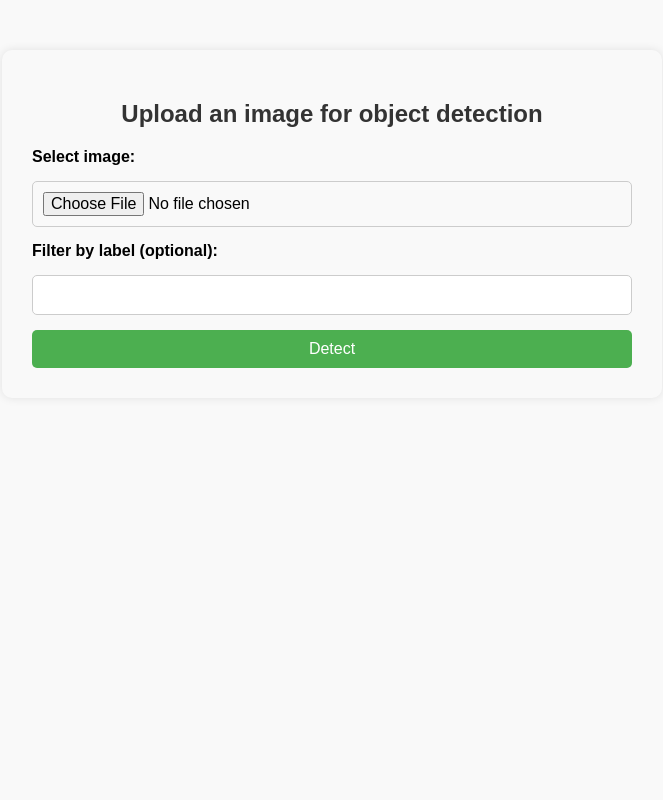
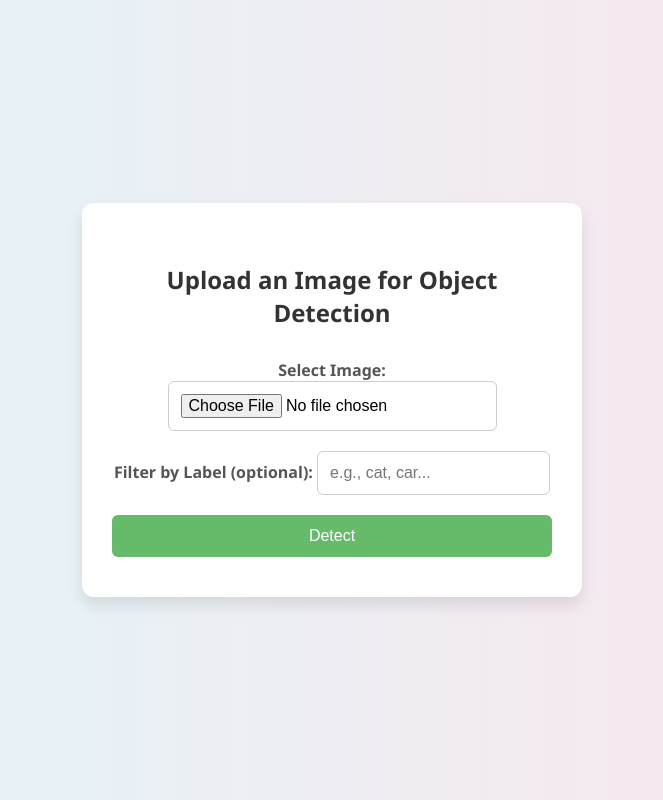
Before and after one commit to edanurarslan/Dockerized-Object-Detection-with-YOLOV8, a plain HTML site: page api_endpoint/pages/index.html in a window 1280 px wide. Shown: the whole page, without its empty margins (308-971 px from the left). Drawn offline with Linux system fonts and the light colour scheme.

Commit message:
General code cleanup and UI improvements

```diff
--- a/api_endpoint/pages/index.html
+++ b/api_endpoint/pages/index.html
@@ -1,66 +1,94 @@
 <!DOCTYPE html>
-<html>
+<html lang="en">
 <head>
+  <meta charset="UTF-8">
   <title>Object Detection</title>
   <style>
     body {
-      font-family: Arial, sans-serif;
-      max-width: 600px;
-      margin: 50px auto;
-      background-color: #f9f9f9;
-      padding: 30px;
-      border-radius: 10px;
-      box-shadow: 0 0 10px rgba(0,0,0,0.1);
+      margin: 0;
+      font-family: 'Segoe UI', Tahoma, Geneva, Verdana, sans-serif;
+      background: linear-gradient(to right, #e0f7fa, #fce4ec);
+      display: flex;
+      align-items: center;
+      justify-content: center;
+      min-height: 100vh;
+    }
+
+    .container {
+      background-color: #fff;
+      padding: 40px 30px;
+      border-radius: 12px;
+      box-shadow: 0 8px 16px rgba(0, 0, 0, 0.1);
+      max-width: 500px;
+      width: 100%;
+      box-sizing: border-box;
+      text-align: center;
     }
 
     h2 {
-      text-align: center;
+      margin-bottom: 30px;
       color: #333;
     }
 
     form {
       display: flex;
       flex-direction: column;
-      gap: 15px;
+      gap: 20px;
+    }
+
+    label {
+      font-weight: 600;
+      text-align: left;
+      color: #555;
     }
 
     input[type="file"],
     input[type="text"] {
-      padding: 10px;
-      font-size: 1em;
-      border-radius: 5px;
+      padding: 12px;
+      font-size: 1rem;
       border: 1px solid #ccc;
+      border-radius: 6px;
+      transition: border-color 0.3s ease;
+    }
+
+    input[type="file"]:hover,
+    input[type="text"]:focus {
+      border-color: #66bb6a;
+      outline: none;
     }
 
     input[type="submit"] {
-      padding: 10px;
-      background-color: #4CAF50;
+      background-color: #66bb6a;
       color: white;
-      font-size: 1em;
       border: none;
-      border-radius: 5px;
+      padding: 12px;
+      border-radius: 6px;
+      font-size: 1rem;
       cursor: pointer;
+      transition: background-color 0.3s ease;
     }
 
     input[type="submit"]:hover {
-      background-color: #45a049;
-    }
-
-    label {
-      font-weight: bold;
+      background-color: #43a047;
     }
   </style>
 </head>
 <body>
-  <h2>Upload an image for object detection</h2>
-  <form action="/detect/" method="post" enctype="multipart/form-data">
-    <label for="image">Select image:</label>
-    <input type="file" name="image" required>
+  <div class="container">
+    <h2>Upload an Image for Object Detection</h2>
+    <form action="/detect/" method="post" enctype="multipart/form-data">
+      <div>
+        <label for="image">Select Image:</label>
+        <input type="file" name="image" required>
+      </div>
 
-    <label for="label">Filter by label (optional):</label>
-    <input type="text" name="label">
+      <div>
+        <label for="label">Filter by Label (optional):</label>
+        <input type="text" name="label" placeholder="e.g., cat, car...">
+      </div>
 
-    <input type="submit" value="Detect">
-  </form>
+      <input type="submit" value="Detect">
+    </form>
+  </div>
 </body>
 </html>
```
Also changed, not shown: runs/detect/predict15/bird.jpg (added), runs/detect/predict16/car.jpg (added), 3 other files.
